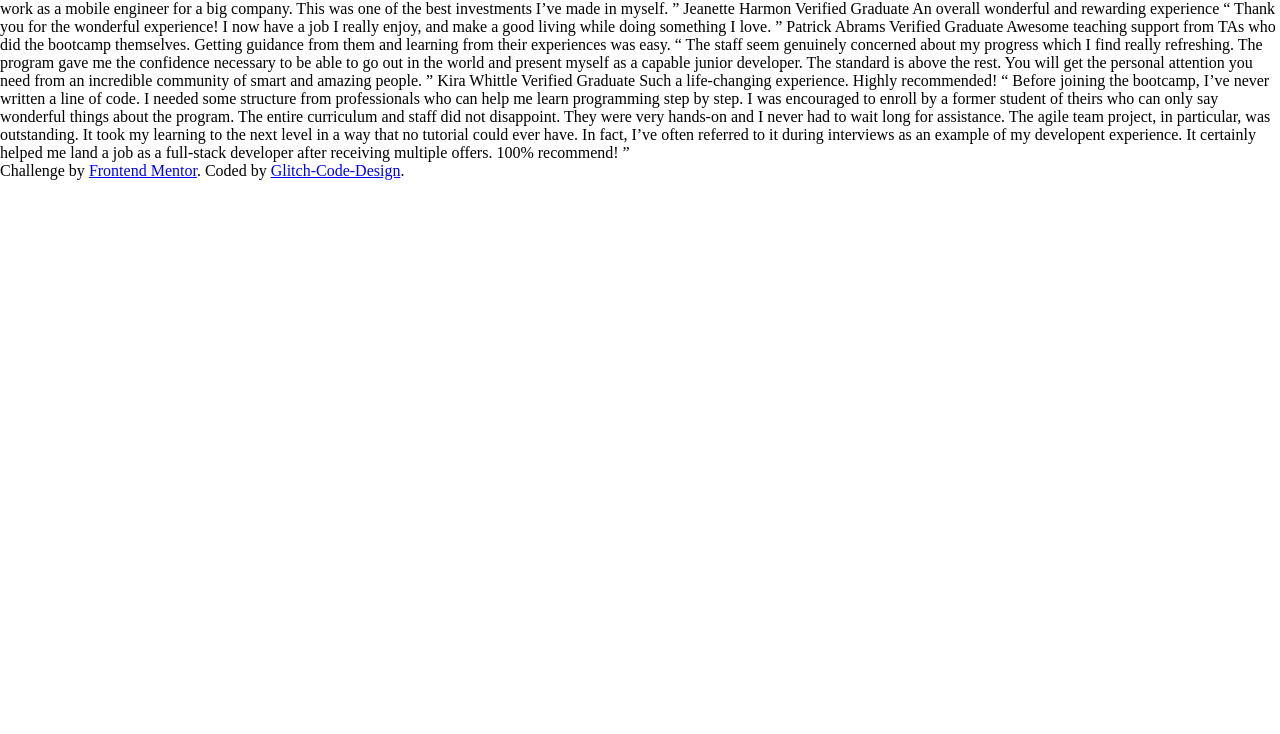
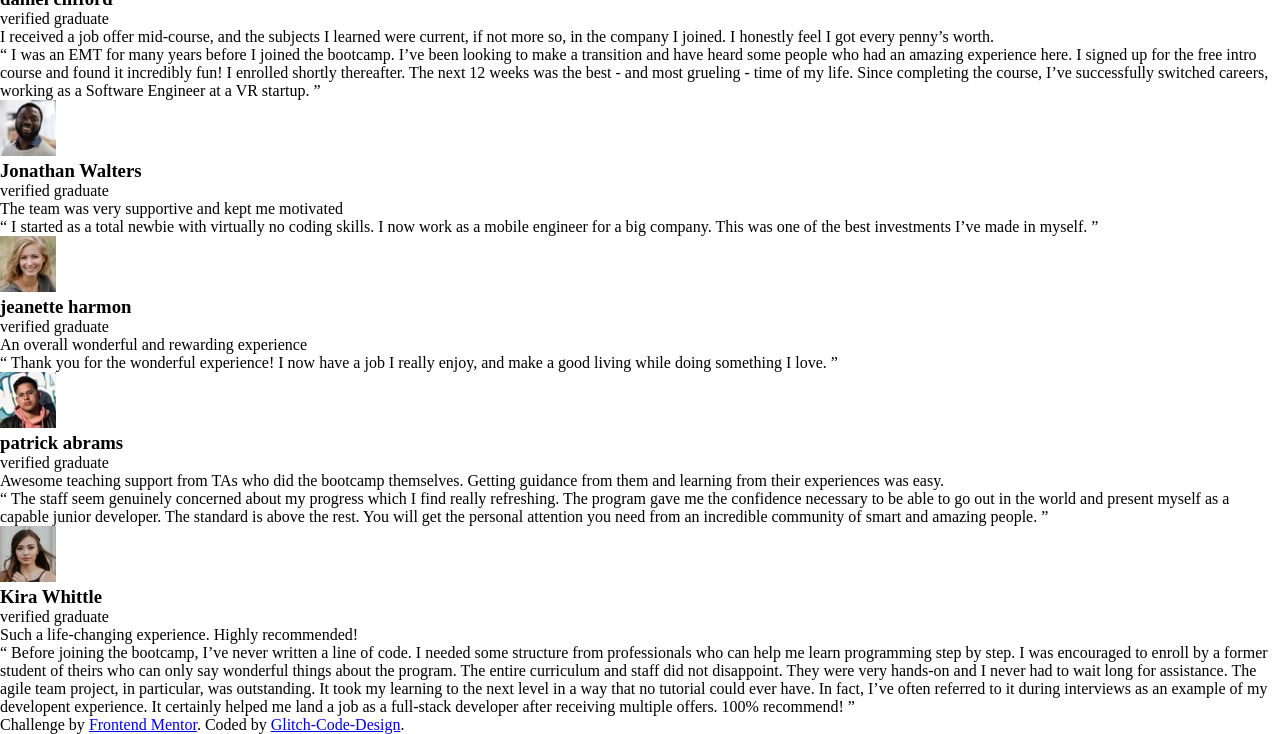
Before and after one commit to Glitch-Code-Design/Front-End-Mentor-Testimonial-Grid-Challenge, a plain HTML site: page index.html in a window 1280 px wide. Shown: the part 72-806 px from the top of the page. Drawn offline with Linux system fonts and the light colour scheme.

Commit message:
Update index.html

```diff
--- a/index.html
+++ b/index.html
@@ -8,50 +8,108 @@
     <title>Frontend Mentor | Testimonials Grid</title>
 </head>
 <body>
-    Daniel Clifford
-    Verified Graduate
-
+  <div class="container">
+    <div class="card purple-card">
+      <header>
+        <img src="./img/image-daniel.jpg" alt="profile picture">
+        <h3>
+          daniel clifford
+        </h3>
+        <p>
+          verified graduate
+        </p>
+      </header>
+      <p class="title">
         I received a job offer mid-course, and the subjects I learned were current, if not more so,
         in the company I joined. I honestly feel I got every penny’s worth.
-
+      </p>
+      <p class="main">
         “ I was an EMT for many years before I joined the bootcamp. I’ve been looking to make a
         transition and have heard some people who had an amazing experience here. I signed up
         for the free intro course and found it incredibly fun! I enrolled shortly thereafter.
         The next 12 weeks was the best - and most grueling - time of my life. Since completing
         the course, I’ve successfully switched careers, working as a Software Engineer at a VR startup. ”
+      </p>
+    </div>
 
+    <div class="card purple-card"><!--change this possibly from purple card to something else, do this for all the cards also!-->
+      <header>
+        <img src="./img/image-jonathan.jpg" alt="profile picture">
+        <h3>
           Jonathan Walters
-    Verified Graduate
-
+        </h3>
+        <p>
+          verified graduate
+        </p>
+      </header>
+      <p class="title">
         The team was very supportive and kept me motivated
-
+      </p>
+      <p class="main">
         “ I started as a total newbie with virtually no coding skills. I now work as a mobile engineer
         for a big company. This was one of the best investments I’ve made in myself. ”
+      </p>
+    </div>
+  </div>
 
-    Jeanette Harmon
-    Verified Graduate
-
+  <div class="container">
+    <div class="card purple-card">
+      <header>
+        <img src="./img/image-jeanette.jpg" alt="profile picture">
+        <h3>
+          jeanette harmon
+        </h3>
+        <p>
+          verified graduate
+        </p>
+      </header>
+      <p class="title">
         An overall wonderful and rewarding experience
-
+      </p>
+      <p class="main">
         “ Thank you for the wonderful experience! I now have a job I really enjoy, and make a good living
         while doing something I love. ”
+      </p>
+    </div>
 
-    Patrick Abrams
-    Verified Graduate
-
+    <div class="container">
+      <div class="card purple-card">
+        <header>
+          <img src="./img/image-patrick.jpg" alt="profile picture">
+          <h3>
+            patrick abrams
+          </h3>
+          <p>
+            verified graduate
+          </p>
+        </header>
+        <p class="title">
           Awesome teaching support from TAs who did the bootcamp themselves. Getting guidance from them and
           learning from their experiences was easy.
-
+        </p>
+        <p class="main">
           “ The staff seem genuinely concerned about my progress which I find really refreshing. The program
           gave me the confidence necessary to be able to go out in the world and present myself as a capable
           junior developer. The standard is above the rest. You will get the personal attention you need from
           an incredible community of smart and amazing people. ”
+        </p>
+      </div>
 
+      <div class="container">
+        <div class="card purple-card">
+          <header>
+            <img src="./img/image-kira.jpg" alt="profile picture">
+            <h3>
               Kira Whittle
-    Verified Graduate
-
+            </h3>
+            <p>
+              verified graduate
+            </p>
+          </header>
+          <p class="title">
             Such a life-changing experience. Highly recommended!
-
+          </p>
+          <p class="main">
             “ Before joining the bootcamp, I’ve never written a line of code. I needed some structure from
             professionals who can help me learn programming step by step. I was encouraged to enroll by a former
             student of theirs who can only say wonderful things about the program. The entire curriculum and staff
@@ -60,10 +118,13 @@
             could ever have. In fact, I’ve often referred to it during interviews as an example of my developent
             experience. It certainly helped me land a job as a full-stack developer after receiving multiple offers.
             100% recommend! ”
-
+          </p>
+        </div>
+  <footer>
     <div class="attribution">
       Challenge by <a href="https://www.frontendmentor.io?ref=challenge" target="_blank">Frontend Mentor</a>.
-      Coded by <a href="#">Glitch-Code-Design</a>.
+      Coded by <a href="https://github.com/Glitch-Code-Design/Front-End-Mentor-Testimonial-Grid-Challenge">Glitch-Code-Design</a>.
     </div>
+</footer>
 </body>
 </html>
```
Lines whose indentation alone changed are shown as unchanged.
